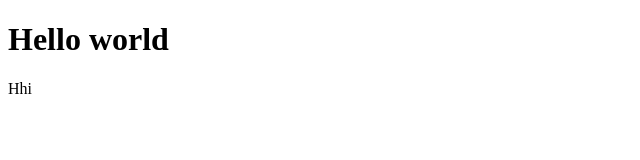
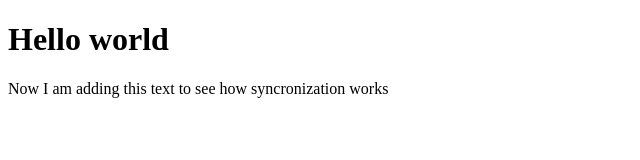
Before and after one commit to mi-rqsx/demo-repo, a plain HTML site: page index.html in a window 1280 px wide. Shown: the whole page, without its empty margins (0-640 px from the left). Drawn offline with Linux system fonts and the light colour scheme.

Commit message:
changed <p>
just to check

```diff
--- a/index.html
+++ b/index.html
@@ -11,7 +11,7 @@
 <body>
 
     <h1>Hello world</h1>
-    <p>Hhi</p>
+    <p>Now I am adding this text to see how syncronization works</p>
 
 </body>
 
```
